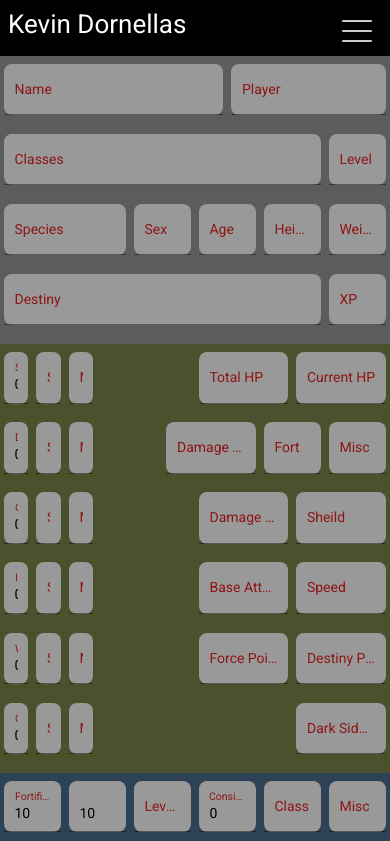
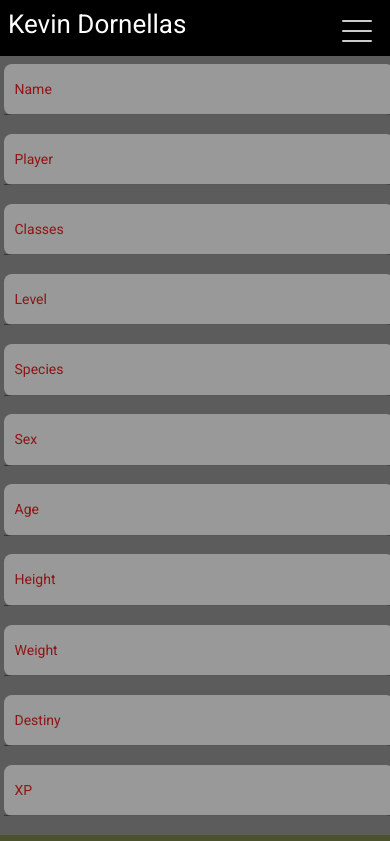
Before and after one commit to dornellaskj/studyApp, an Angular app: page /char in a window 390 px wide. Shown: the top 841 px of the page. Built offline with nearby package versions, Linux system fonts and the light colour scheme.

Commit message:
adding mobile happiness

```diff
--- a/src/app/charsheet/charsheet.component.scss
+++ b/src/app/charsheet/charsheet.component.scss
@@ -32,40 +32,100 @@
     width:100%;
 }
 .width-1 {
-    width: calc(8.333% - 8px)
+    @include mobile {
+        width:100%;
+    }
+    @include tablet {
+        width: calc(8.333% - 8px)
+    }
 }
 .width-2 {
-    width: calc(16.666% - 8px)
+    @include mobile {
+        width:100%;
+    }
+    @include tablet {
+        width: calc(16.666% - 8px);
+    }
 }
 .width-3 {
-    width: calc(24.999% - 8px)
+    @include mobile {
+        width:100%;
+    }
+    @include tablet {
+        width: calc(24.999% - 8px);
+    }
 }
 .width-4 {
-    width: calc(33.32% - 8px)
+    @include mobile {
+        width:100%;
+    }
+    @include tablet {
+        width: calc(33.32% - 8px);
+    }
 }
 .width-5 {
-    width: calc(41.667% - 8px)
+    @include mobile {
+        width:100%;
+    }
+    @include tablet {
+        width: calc(41.667% - 8px);
+    }
 }
 
 .width-6 {
-    width: calc(49.998% - 8px)
+    @include mobile {
+        width:100%;
+    }
+    @include tablet {
+        width: calc(49.998% - 8px);
+    }
 }
 .width-7 {
-    width: calc(58.331% - 8px)
+    @include mobile {
+        width:100%;
+    }
+    @include tablet {
+        width: calc(58.331% - 8px);
+    }
 }
 
 .width-8 {
-    width: calc(66.66% - 8px)
+    @include mobile {
+        width:100%;
+    }
+    @include tablet {
+        width: calc(66.66% - 8px);
+    }
 }
 .width-9 {
-    width: calc(74.99% - 8px)
+    @include mobile {
+        width:100%;
+    }
+    @include tablet {
+        width: calc(74.99% - 8px);
+    }
 }
 .width-10 {
-    width: calc(83.32% - 8px)
+    @include mobile {
+        width:100%;
+    }
+    @include tablet {
+        width: calc(83.32% - 8px);
+    }
 }
 .width-11 {
-    width: calc(91.65% - 8px)
+    @include mobile {
+        width:100%;
+    }
+    @include tablet {
+        width: calc(91.65% - 8px);
+    }
 }
 .width-12 {
-    width: calc(99.98% - 8px)
+    @include mobile {
+        width:100%;
+    }
+    @include tablet {
+        width: calc(99.98% - 8px);
+    }
 }
```
